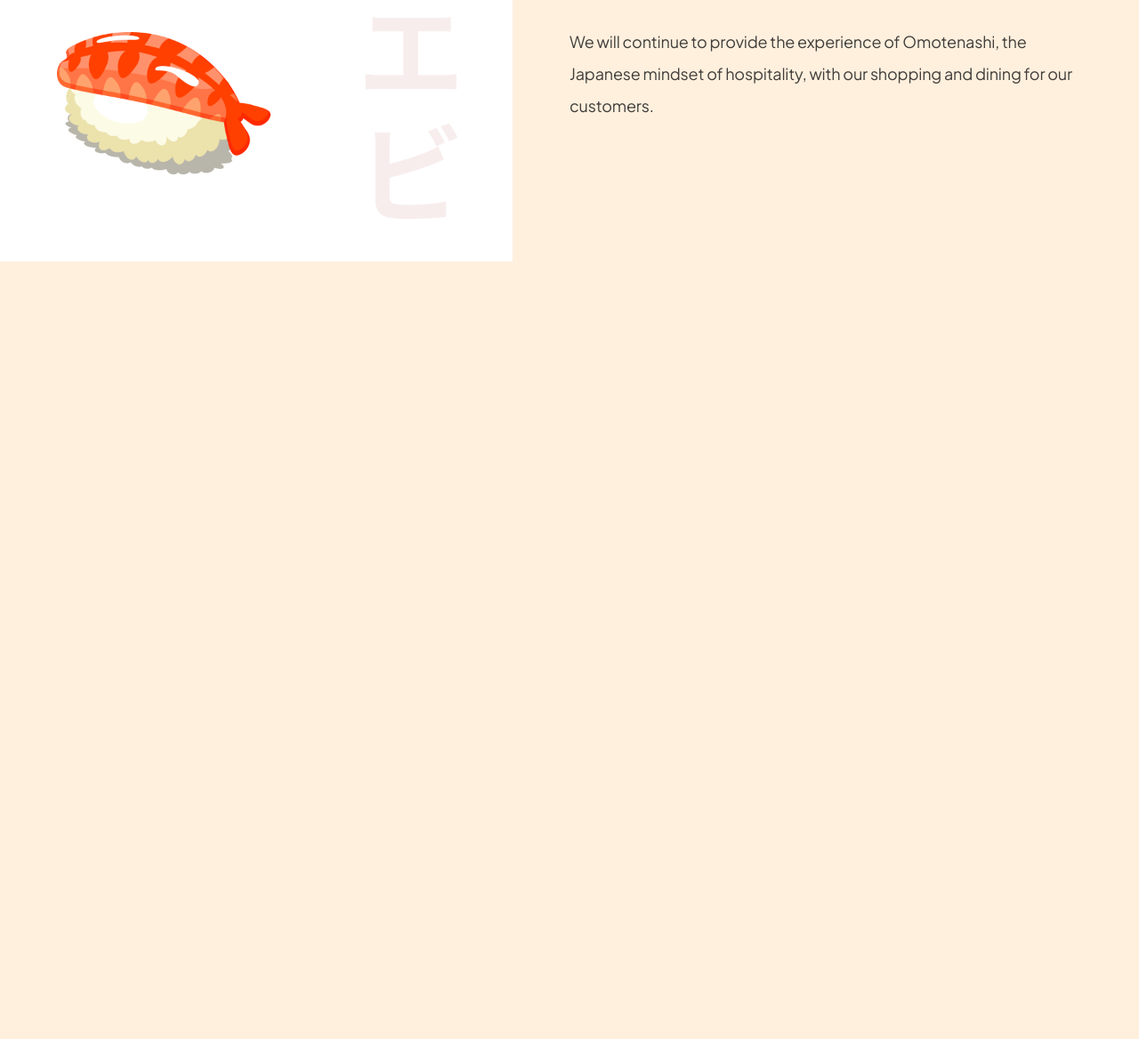
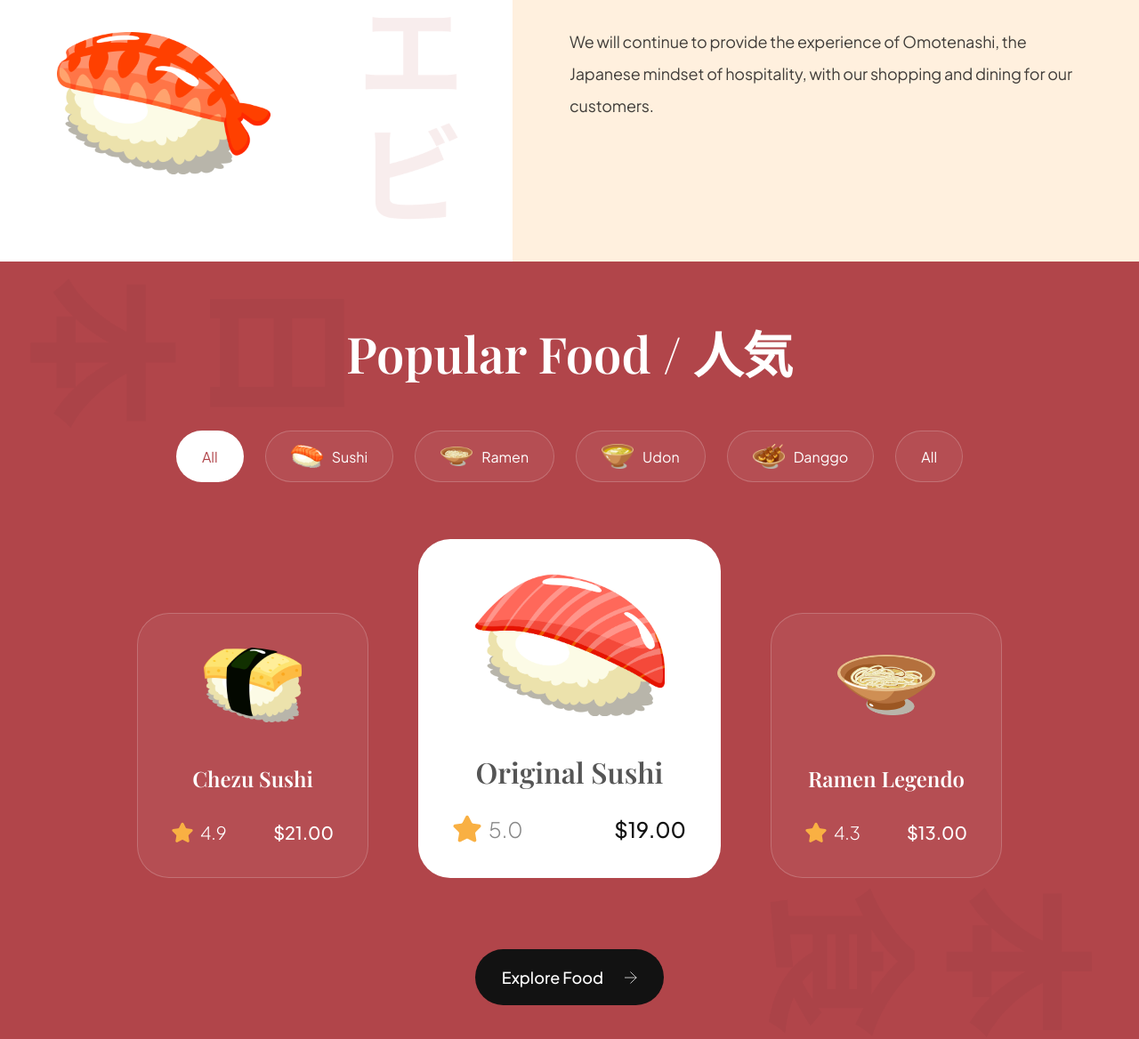
Before and after one commit to hossensumon071/shushiman, a website built with Vite: page index.html in a window 1280 px wide. Shown: the part 1224-2392 px from the top of the page at 89% size. Before the commit the page ends 1518 px from the top, so only its background shows below. Built offline with nearby package versions, Linux system fonts and the light colour scheme.

```diff
--- a/css/sections/popular.css
+++ b/css/sections/popular.css
@@ -0,0 +1,199 @@
+.popular-foods {
+    padding: 64px;
+
+    display: flex;
+    flex-direction: column;
+
+    background-color: var(--primary-color);
+    background-image: url("../../assets/popular_bg.png");
+    background-position: center;
+    background-repeat: no-repeat;
+    background-size: contain;
+
+    overflow: hidden;
+}
+
+.popular-foods__title {
+    font-size: 56px;
+    font-family: var(--playfair-display);
+    font-weight: 600;
+    line-height: 78px;
+    color: #fff;
+    text-align: center;
+}
+
+.popular-foods__filters {
+    margin-top: 48px;
+    max-width: 100%;
+    overflow-x: auto;
+
+    display: flex;
+    justify-content: center;
+    gap: 24px;
+}
+
+.popular-foods__filter-btn {
+    padding: 10px 28px;
+
+    display: flex;
+    flex-direction: row;
+    align-items: center;
+    gap: 10px;
+
+    background: rgba(255, 255, 255, 0.05);
+    border: 1px solid rgba(255, 255, 255, 0.2);
+    border-radius: 46px;
+
+    font-size: 16px;
+    font-weight: 300px;
+    line-height: 25px;
+    font-family: var(--plus-jakarta-sans);
+    color: #fff;
+    cursor: pointer;
+
+}
+
+.popular-foods__filter-btn img {
+    width: 36px;
+    height: 36px;
+    object-fit: contain;
+}
+
+.popular-foods__filter-btn.active {
+    background: #fff;
+    color: var(--primary-color);
+}
+
+.popular-foods__filter-btn:hover {
+    background: #fff;
+    color: var(--primary-color);
+}
+
+.popular-foods__catalogue {
+    margin-top: 64px;
+
+    display: flex;
+    justify-content: center;
+    align-items: flex-end;
+    flex-wrap: wrap;
+    gap: 56px;
+}
+
+.popular-foods__button {
+    width: fit-content;
+
+    padding: 20px 30px;
+    margin: 80px auto 0;
+
+    font-weight: 500;
+    font-size: 18px;
+    line-height: 23px;
+    font-family: var(--plus-jakarta-sans);
+    color: #fff;
+
+    border: none;
+    outline: none;
+    background: var(--secondary-color);
+    border-radius: 64px;
+    cursor: pointer;
+}
+
+.popular-foods__button img {
+    width: 14px;
+    height: 14px;
+    object-fit: contain;
+
+    margin-left: 21px;
+}
+
+.popular-foods__card {
+    padding: 38px;
+    min-width: 260px;
+    height: fit-content;
+
+    display: flex;
+    align-items: center;
+    flex-direction: column;
+
+    border-radius: 36px;
+    background: rgba(255, 255, 255, 0.05);
+    border: 1px solid rgba(255, 255, 255, 0.2);
+}
+
+.popular-foods__card-image {
+    width: 110px;
+    height: 84px;
+
+    object-fit: contain;
+}
+
+.popular-foods__card-title {
+    margin-top: 47px;
+
+    font-weight: 600;
+    font-size: 24px;
+    line-height: 32px;
+    font-family: var(--playfair-display);
+    color: #fff;
+    text-align: center;
+}
+
+.popular-foods__card-details {
+    width: 100%;
+    margin-top: 32px;
+}
+
+.popular-foods__card-rating {
+    display: flex;
+    align-items: center;
+    gap: 8px;
+}
+
+.popular-foods__card-rating img {
+    width: 24px;
+    height: 24px;
+    object-fit: contain;
+}
+
+.popular-foods__card-rating p {
+    font-size: 20px;
+    font-weight: 300;
+    font-family: var(--plus-jakarta-sans);
+    color: #fff;
+}
+
+.popular-foods__card-price {
+    font-size: 20px;
+    font-weight: 500;
+    font-family: var(--plus-jakarta-sans);
+    color: #fff;
+}
+
+.popular-foods__card.active-card {
+    background: #fff;
+    min-width: 340px;
+}
+
+.popular-foods__card.active-card .popular-foods__card-image{
+    width: 240px;
+    height: 160px;
+}
+
+.popular-foods__card.active-card .popular-foods__card-title{
+    color: var(--black-500);
+    font-size: 32px;
+}
+
+.popular-foods__card.active-card .popular-foods__card-rating img{
+    width: 32px;
+    height: 32px;
+}
+.popular-foods__card.active-card .popular-foods__card-rating p{
+    font-size: 24px;
+    color: var(--gray-100)
+}
+
+.popular-foods__card.active-card .popular-foods__card-price{
+    font-size: 24px;
+    color: var(--secondary-color);
+}
--- a/css/style.css
+++ b/css/style.css
@@ -5,7 +5,7 @@
 @import url("sections/header.css");
 @import url("sections/hero.css");
 @import url("sections/about.css");
-/* @import url("sections/popular.css"); */
+@import url("sections/popular.css");
 /* @import url("sections/trending.css"); */
 /* @import url("sections/subscribe.css"); */
 /* @import url("sections/footer.css"); */
--- a/index.html
+++ b/index.html
@@ -104,6 +104,74 @@
       </div>
     </section>
 
+    <section class="popular-foods" id="menu">
+      <h2 class="popular-foods__title">Popular Food / 人気</h2>
+      <div class="popular-foods__filters sushi__hide-scrollbar">
+        <button class="popular-foods__filter-btn active">All</button>
+        <button class="popular-foods__filter-btn">
+          <img src="./assets/sushi-9.png" alt="sushi-9" />
+          Sushi
+        </button>
+        <button class="popular-foods__filter-btn">
+          <img src="./assets/sushi-8.png" alt="sushi-8" />
+          Ramen
+        </button>
+        <button class="popular-foods__filter-btn">
+          <img src="./assets/sushi-7.png" alt="sushi-7" />
+          Udon
+        </button>
+        <button class="popular-foods__filter-btn">
+          <img src="./assets/sushi-6.png" alt="sushi-6" />
+          Danggo
+        </button>
+        <button class="popular-foods__filter-btn">All</button>
+      </div>
+      <div class="popular-foods__catalogue">
+        <article class="popular-foods__card">
+          <img class="popular-foods__card-image" src="./assets/sushi-12.png" alt="sushi-12" />
+          <h4 class="popular-foods__card-title">Chezu Sushi</h4>
+
+          <div class="popular-foods__card-details flex-between">
+            <div class="popular-foods__card-rating">
+              <img src="./assets/star.svg" alt="">
+              <p>4.9</p>
+            </div>
+            <p class="popular-foods__card-price">$21.00</p>
+          </div>
+        </article>
+
+        <article class="popular-foods__card active-card">
+          <img class="popular-foods__card-image" src="./assets/sushi-11.png" alt="sushi-11" />
+          <h4 class="popular-foods__card-title">Original Sushi</h4>
+
+          <div class="popular-foods__card-details flex-between">
+            <div class="popular-foods__card-rating">
+              <img src="./assets/star.svg" alt="">
+              <p>5.0</p>
+            </div>
+            <p class="popular-foods__card-price">$19.00</p>
+          </div>
+        </article>
+
+        <article class="popular-foods__card ">
+          <img class="popular-foods__card-image" src="./assets/sushi-10.png" alt="sushi-10" />
+          <h4 class="popular-foods__card-title">Ramen Legendo</h4>
+
+          <div class="popular-foods__card-details flex-between">
+            <div class="popular-foods__card-rating">
+              <img src="./assets/star.svg" alt="">
+              <p>4.3</p>
+            </div>
+            <p class="popular-foods__card-price">$13.00</p>
+          </div>
+        </article>
+      </div>
+      <button class="popular-foods__button">
+        Explore Food
+        <img src="assets/arrow-right.svg" alt="arrow-right" />
+      </button>
+    </section>
+
     <script type="module" src="./js/script.js"></script>
   </body>
 </html>
```
Also changed, not shown: css/sections/about.css (line endings or trailing spaces).
